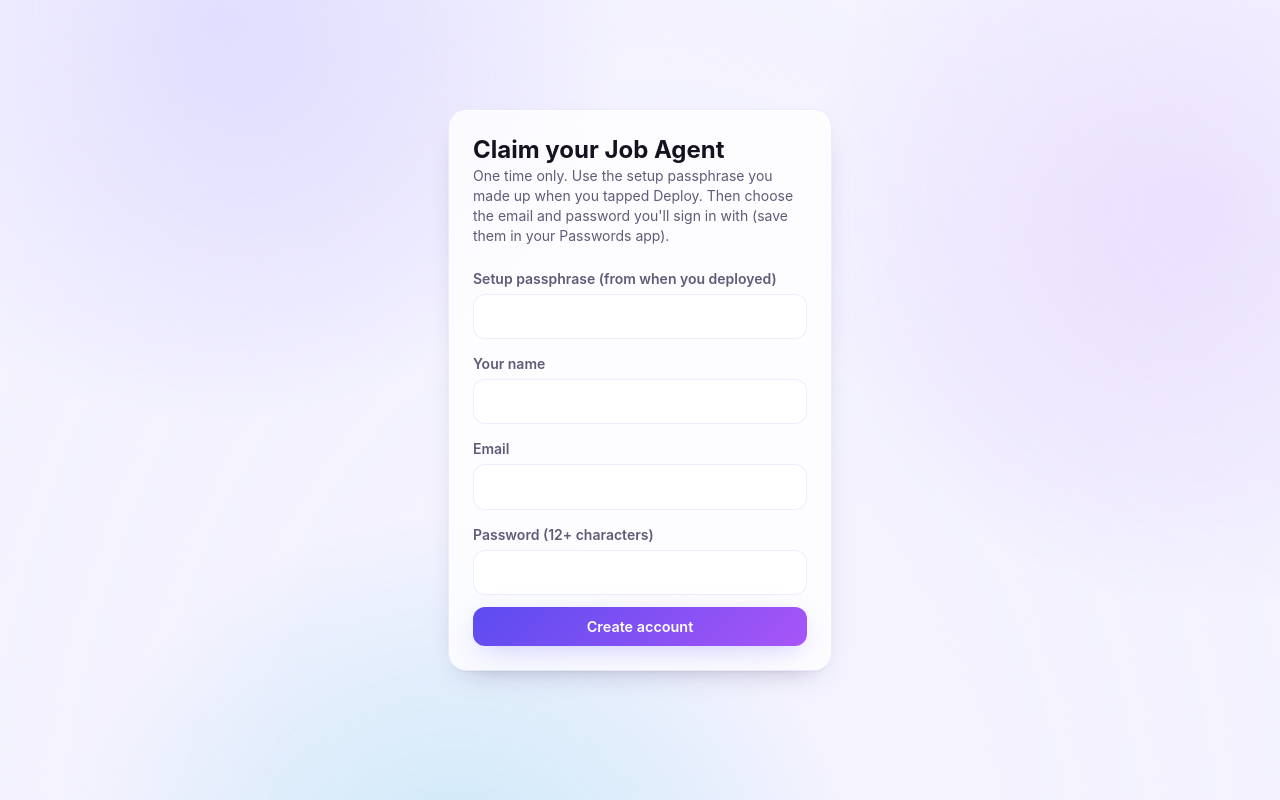
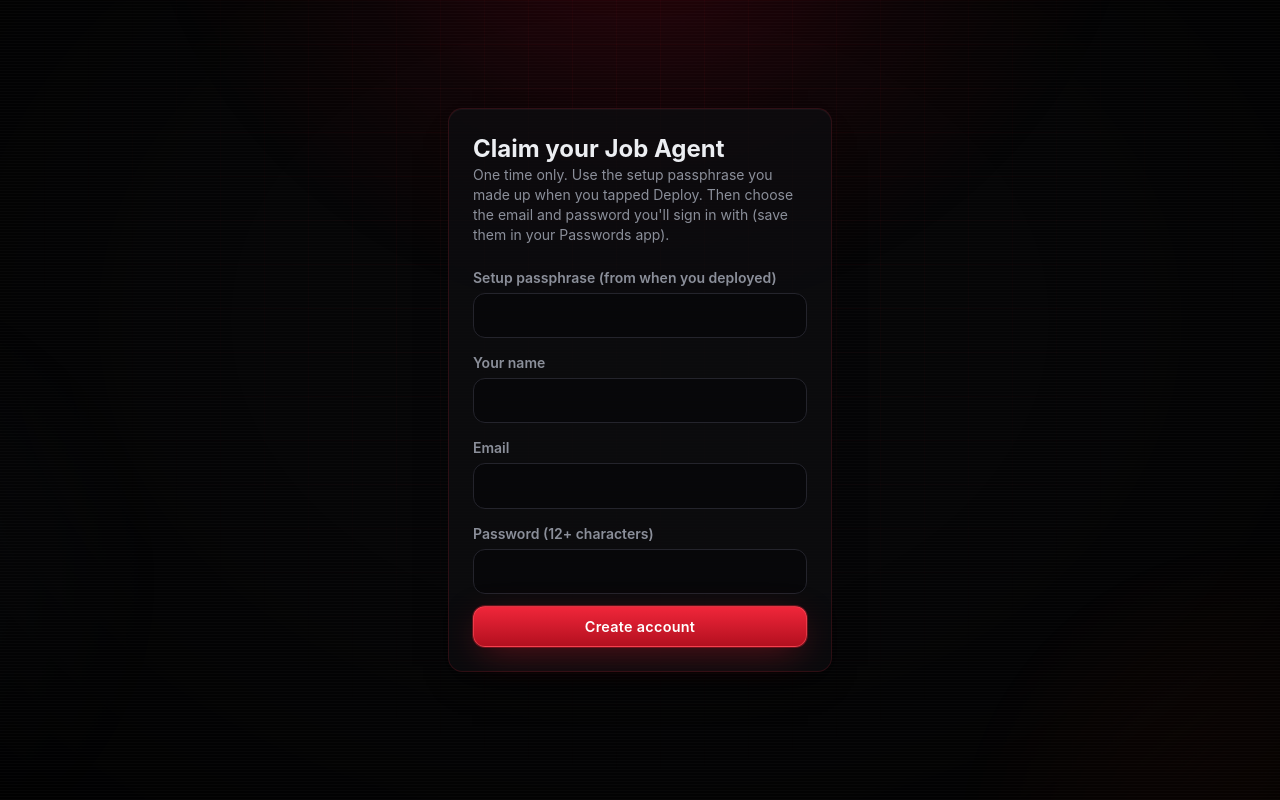
Before and after one commit to YahyaHendawy/job-agent-template, a Next.js app: page /setup in a window 1280 px wide. Built offline with nearby package versions, Linux system fonts and the light colour scheme; no server answers; the database is empty.

Commit message:
Update from the main app
- Command-centre look: always dark, crimson reactor glow, HUD details

```diff
--- a/public/offline.html
+++ b/public/offline.html
@@ -2,8 +2,7 @@
 <html lang="en-GB"><head><meta charset="utf-8"><meta name="viewport" content="width=device-width,initial-scale=1,viewport-fit=cover">
 <title>Job Agent · offline</title>
 <style>
-:root{--bg:#f5f6f8;--card:#fff;--text:#14161b;--muted:#5d6470;--accent:#2457f5}
-@media (prefers-color-scheme:dark){:root{--bg:#0c0e12;--card:#161a21;--text:#eef0f4;--muted:#9aa2b1;--accent:#6b8cff}}
+:root{--bg:#050506;--card:#0d0d10;--text:#eceef2;--muted:#8b8f9a;--accent:#e11d2e}
 body{margin:0;background:var(--bg);color:var(--text);font:16px/1.5 -apple-system,system-ui,sans-serif;display:grid;place-items:center;min-height:100dvh;padding:16px;box-sizing:border-box}
 .c{background:var(--card);border-radius:20px;padding:24px;max-width:420px;box-shadow:0 4px 24px rgba(0,0,0,.06)}
 h1{font-size:20px;margin:8px 0}p{color:var(--muted);margin:8px 0}ul{padding-left:18px;color:var(--muted)}
--- a/src/app/(app)/page.tsx
+++ b/src/app/(app)/page.tsx
@@ -56,8 +56,8 @@ export default async function Home() {
   return (
     <div className="space-y-4">
       <header className="pt-1">
-        <h1 className="text-3xl font-extrabold tracking-tight"><span className="aura-text">Greetings{who ? `, ${who}` : ""}</span> <span className="inline-block origin-[70%_70%] wave">👋</span></h1>
-        <p className="text-sm text-muted">{today}</p>
+        <p className="hud-label mb-1"><span className="blink" style={{ color: "var(--accent)" }}>●</span> Systems online · <b>{today}</b></p>
+        <h1 className="text-3xl font-black tracking-tight"><span className="aura-text">Greetings{who ? `, ${who}` : ""}.</span></h1>
       </header>
       <SearchBox action="/search" placeholder="Search jobs, applications, emails, activity…" />
       <section className="card p-4 gradient-hero">
--- a/src/app/globals.css
+++ b/src/app/globals.css
@@ -55,116 +55,111 @@ a.card:active, .btn:active { transform: scale(.985); }
   *, *::before, *::after { animation: none !important; transition: none !important; }
 }
 
-/* ================= AURA THEME ================= */
-:root {
-  --bg: #f4f3ff; --surface: #ffffff; --surface-2: #f0eefc; --line: #e3e0f5;
-  --ink: #14121f; --muted: #5f5b78; --accent: #5b4cf0; --accent-ink: #ffffff;
-  --accent-2: #a855f7; --accent-3: #06b6d4;
-  --good: #0f8a62; --warn: #b86e00; --bad: #d23a4a;
-  --glass: color-mix(in srgb, var(--surface) 78%, transparent);
-  --glass-strong: color-mix(in srgb, var(--surface) 88%, transparent);
-  --edge: rgba(91, 76, 240, .10);
-  --shine: rgba(255, 255, 255, .7);
-  --glow: 0 8px 30px -8px rgba(91, 76, 240, .35);
-  --aura-1: rgba(124, 108, 255, .28); --aura-2: rgba(168, 85, 247, .20); --aura-3: rgba(6, 182, 212, .18);
-  color-scheme: light;
-}
-@media (prefers-color-scheme: dark) {
-  :root {
-    --bg: #07070d; --surface: #12121c; --surface-2: #1b1a29; --line: #262438;
-    --ink: #f1efff; --muted: #a19dbd; --accent: #8b7bff; --accent-ink: #ffffff;
-    --accent-2: #c084fc; --accent-3: #22d3ee;
-    --good: #34d399; --warn: #fbbf24; --bad: #fb7185;
-    --glass: color-mix(in srgb, var(--surface) 70%, transparent);
-    --glass-strong: color-mix(in srgb, var(--surface) 82%, transparent);
-    --edge: rgba(255, 255, 255, .07);
-    --shine: rgba(255, 255, 255, .06);
-    --glow: 0 10px 40px -10px rgba(139, 123, 255, .55);
-    --aura-1: rgba(110, 92, 255, .30); --aura-2: rgba(192, 132, 252, .20); --aura-3: rgba(34, 211, 238, .16);
-    color-scheme: dark;
-  }
+/* ================= COMMAND CENTRE THEME (always dark) ================= */
+:root, :root[data-theme] {
+  --bg: #050506; --surface: #0d0d10; --surface-2: #16161b; --line: #24242c;
+  --ink: #eceef2; --muted: #8b8f9a; --accent: #e11d2e; --accent-ink: #ffffff;
+  --accent-2: #ff5a1f; --accent-3: #9ca3af;
+  --good: #22c55e; --warn: #f59e0b; --bad: #ff3b4e;
+  --glass: rgba(13, 13, 16, .78);
+  --glass-strong: rgba(10, 10, 13, .9);
+  --edge: rgba(255, 45, 70, .14);
+  --shine: rgba(255, 255, 255, .035);
+  --glow: 0 0 0 1px rgba(225, 29, 46, .35), 0 10px 36px -10px rgba(225, 29, 46, .55);
+  --hud: ui-monospace, "SF Mono", Menlo, Consolas, monospace;
+  color-scheme: dark;
 }
 
-/* Drifting aurora behind everything (GPU transforms only; no filters, so it stays smooth on iPhone) */
+/* Reactor glow, targeting grid, scanlines and vignette behind everything */
 .aura-bg { position: fixed; inset: 0; z-index: -1; overflow: hidden; pointer-events: none; background: var(--bg); }
-.aura-bg span { position: absolute; width: 90vmax; height: 90vmax; border-radius: 50%; will-change: transform; }
-.aura-bg span:nth-child(1) { top: -45vmax; left: -30vmax; background: radial-gradient(closest-side, var(--aura-1), transparent 70%); animation: aura-a 26s ease-in-out infinite alternate; }
-.aura-bg span:nth-child(2) { top: -30vmax; right: -40vmax; background: radial-gradient(closest-side, var(--aura-2), transparent 70%); animation: aura-b 32s ease-in-out infinite alternate; }
-.aura-bg span:nth-child(3) { bottom: -55vmax; left: -10vmax; background: radial-gradient(closest-side, var(--aura-3), transparent 70%); animation: aura-c 38s ease-in-out infinite alternate; }
-.aura-bg::after { content: ""; position: absolute; inset: 0; background: radial-gradient(ellipse at 50% 120%, transparent 40%, color-mix(in srgb, var(--bg) 60%, transparent)); }
-@keyframes aura-a { to { transform: translate3d(18vmax, 12vmax, 0) scale(1.15); } }
-@keyframes aura-b { to { transform: translate3d(-16vmax, 18vmax, 0) scale(.9); } }
-@keyframes aura-c { to { transform: translate3d(14vmax, -16vmax, 0) scale(1.1); } }
+.aura-bg span { position: absolute; border-radius: 50%; will-change: transform, opacity; }
+.aura-bg span:nth-child(1) { width: 110vmax; height: 110vmax; left: 50%; top: -70vmax; margin-left: -55vmax;
+  background: radial-gradient(closest-side, rgba(180, 10, 30, .34), rgba(120, 0, 20, .12) 45%, transparent 72%); animation: reactor 7s ease-in-out infinite; }
+.aura-bg span:nth-child(2) { width: 70vmax; height: 70vmax; right: -35vmax; bottom: -40vmax;
+  background: radial-gradient(closest-side, rgba(255, 80, 20, .12), transparent 70%); animation: ember 30s ease-in-out infinite alternate; }
+.aura-bg span:nth-child(3) { width: 60vmax; height: 60vmax; left: -30vmax; top: 40vh;
+  background: radial-gradient(closest-side, rgba(90, 100, 120, .10), transparent 70%); animation: ember 36s ease-in-out infinite alternate-reverse; }
+.aura-bg::before { content: ""; position: absolute; inset: 0;
+  background-image: linear-gradient(rgba(255, 40, 60, .045) 1px, transparent 1px), linear-gradient(90deg, rgba(255, 40, 60, .045) 1px, transparent 1px);
+  background-size: 44px 44px;
+  -webkit-mask-image: radial-gradient(ellipse at 50% 20%, #000 10%, transparent 70%); mask-image: radial-gradient(ellipse at 50% 20%, #000 10%, transparent 70%); }
+.aura-bg::after { content: ""; position: absolute; inset: 0;
+  background: repeating-linear-gradient(0deg, rgba(255, 255, 255, .018) 0 1px, transparent 1px 3px), radial-gradient(ellipse at 50% 40%, transparent 45%, rgba(0, 0, 0, .75)); }
+@keyframes reactor { 0%, 100% { opacity: .75; transform: scale(1); } 50% { opacity: 1; transform: scale(1.06); } }
+@keyframes ember { to { transform: translate3d(-12vmax, -10vmax, 0) scale(1.15); } }
 html, body { background: transparent; }
 html { background: var(--bg); }
 
-/* Glass surfaces */
+/* Steel panels */
 .card {
   background: var(--glass);
   border: 1px solid var(--edge);
-  border-radius: 1.15rem;
-  box-shadow: inset 0 1px 0 var(--shine), 0 1px 2px rgba(0,0,0,.04), 0 12px 32px -18px rgba(20, 10, 60, .35);
+  border-radius: .9rem;
+  box-shadow: inset 0 1px 0 var(--shine), 0 18px 40px -24px rgba(0, 0, 0, .9);
 }
-a.card:hover { transform: translateY(-2px); border-color: color-mix(in srgb, var(--accent) 35%, var(--edge)); box-shadow: inset 0 1px 0 var(--shine), var(--glow); }
-.glass { background: var(--glass-strong); -webkit-backdrop-filter: blur(18px) saturate(160%); backdrop-filter: blur(18px) saturate(160%); }
+a.card:hover { transform: translateY(-1px); border-color: rgba(255, 45, 70, .45); box-shadow: inset 0 1px 0 var(--shine), var(--glow); }
+.glass { background: var(--glass-strong); -webkit-backdrop-filter: blur(16px) saturate(120%); backdrop-filter: blur(16px) saturate(120%); }
+.card h2 { text-transform: uppercase; letter-spacing: .12em; font-size: .78rem; font-family: var(--hud); color: color-mix(in srgb, var(--ink) 85%, var(--accent)); }
 
-/* Hero: glowing gradient rim */
+/* Status panel: HUD corner brackets and a scanning line */
 .gradient-hero {
-  position: relative; isolation: isolate;
-  background: linear-gradient(140deg, color-mix(in srgb, var(--accent) 22%, var(--glass)) 0%, var(--glass) 55%, color-mix(in srgb, var(--accent-3) 12%, var(--glass)) 100%);
-  -webkit-backdrop-filter: blur(14px) saturate(150%); backdrop-filter: blur(14px) saturate(150%);
+  position: relative; isolation: isolate; overflow: hidden;
+  background: linear-gradient(160deg, rgba(120, 8, 20, .35) 0%, var(--glass) 55%);
+  border-color: rgba(255, 45, 70, .32);
+  -webkit-backdrop-filter: blur(12px); backdrop-filter: blur(12px);
 }
 .gradient-hero::before {
-  content: ""; position: absolute; inset: 0; border-radius: inherit; padding: 1px; z-index: -1;
-  background: linear-gradient(120deg, var(--accent), var(--accent-2), var(--accent-3), var(--accent));
-  background-size: 300% 300%; animation: rim 8s linear infinite;
-  -webkit-mask: linear-gradient(#000 0 0) content-box, linear-gradient(#000 0 0); -webkit-mask-composite: xor; mask-composite: exclude; opacity: .75;
+  content: ""; position: absolute; inset: 6px; pointer-events: none; z-index: -1;
+  background:
+    linear-gradient(var(--accent), var(--accent)) top left / 18px 2px, linear-gradient(var(--accent), var(--accent)) top left / 2px 18px,
+    linear-gradient(var(--accent), var(--accent)) top right / 18px 2px, linear-gradient(var(--accent), var(--accent)) top right / 2px 18px,
+    linear-gradient(var(--accent), var(--accent)) bottom left / 18px 2px, linear-gradient(var(--accent), var(--accent)) bottom left / 2px 18px,
+    linear-gradient(var(--accent), var(--accent)) bottom right / 18px 2px, linear-gradient(var(--accent), var(--accent)) bottom right / 2px 18px;
+  background-repeat: no-repeat; filter: drop-shadow(0 0 4px rgba(225, 29, 46, .8));
 }
-@keyframes rim { to { background-position: 300% 0; } }
+.gradient-hero::after {
+  content: ""; position: absolute; left: 0; right: 0; top: -40%; height: 40%; pointer-events: none;
+  background: linear-gradient(180deg, transparent, rgba(255, 45, 70, .10), transparent); animation: scan 5.5s linear infinite;
+}
+@keyframes scan { to { top: 110%; } }
 
-/* Buttons */
-.btn-primary {
-  background: linear-gradient(135deg, var(--accent), var(--accent-2));
-  color: var(--accent-ink); box-shadow: var(--glow); position: relative; overflow: hidden;
-}
-.btn-primary::after {
-  content: ""; position: absolute; inset: 0; transform: translateX(-120%);
-  background: linear-gradient(110deg, transparent 30%, rgba(255,255,255,.35) 50%, transparent 70%);
-}
-.btn-primary:hover::after { transform: translateX(120%); transition: transform .7s ease; }
-.btn-ghost { background: color-mix(in srgb, var(--surface-2) 85%, transparent); border: 1px solid var(--edge); }
-.btn-danger { background: linear-gradient(135deg, #f43f5e, #e11d48); box-shadow: 0 8px 26px -10px rgba(244, 63, 94, .6); }
+/* Controls */
+.btn { letter-spacing: .02em; }
+.btn-primary { background: linear-gradient(180deg, #f0263a, #b3101f); color: #fff; box-shadow: var(--glow); position: relative; overflow: hidden; border: 1px solid rgba(255, 90, 100, .5); }
+.btn-primary::after { content: ""; position: absolute; inset: 0; transform: translateX(-120%); background: linear-gradient(110deg, transparent 30%, rgba(255,255,255,.25) 50%, transparent 70%); }
+.btn-primary:hover::after { transform: translateX(120%); transition: transform .6s ease; }
+.btn-ghost { background: rgba(22, 22, 27, .85); border: 1px solid var(--line); }
+.btn-ghost:hover { border-color: rgba(255, 45, 70, .4); }
+.btn-danger { background: linear-gradient(180deg, #ff3b4e, #9f0d1c); border: 1px solid rgba(255, 120, 130, .5); box-shadow: 0 0 24px -6px rgba(255, 40, 60, .8); text-transform: uppercase; letter-spacing: .08em; }
+.input { background: rgba(8, 8, 10, .85); border-color: var(--line); }
+.input:focus { outline: none; border-color: var(--accent); box-shadow: 0 0 0 3px rgba(225, 29, 46, .25), 0 0 18px -4px rgba(225, 29, 46, .6); }
+.chip { background: rgba(22, 22, 27, .85); border-color: var(--line); font-family: var(--hud); letter-spacing: .02em; }
+:focus-visible { outline: 2px solid var(--accent); outline-offset: 2px; }
+::selection { background: rgba(225, 29, 46, .45); color: #fff; }
 
-/* Inputs, chips, focus */
-.input { background: color-mix(in srgb, var(--surface) 85%, transparent); border-color: var(--edge); }
-.input:focus { outline: none; border-color: var(--accent); box-shadow: 0 0 0 4px color-mix(in srgb, var(--accent) 22%, transparent); }
-.chip { background: color-mix(in srgb, var(--surface-2) 80%, transparent); border-color: var(--edge); }
-:focus-visible { outline: 2px solid var(--accent); outline-offset: 2px; }
-::selection { background: color-mix(in srgb, var(--accent) 35%, transparent); }
-
-/* Gradient, shimmering headline text */
+/* Headline: cold steel into crimson */
 .aura-text {
-  background: linear-gradient(100deg, var(--ink) 0%, var(--accent) 35%, var(--accent-2) 55%, var(--accent-3) 75%, var(--ink) 100%);
-  background-size: 250% 100%; -webkit-background-clip: text; background-clip: text; color: transparent;
-  animation: shimmer 9s ease-in-out infinite alternate;
+  background: linear-gradient(100deg, #f4f5f7 0%, #b9bec8 40%, #ff2a3d 75%, #8a0d17 100%);
+  background-size: 220% 100%; -webkit-background-clip: text; background-clip: text; color: transparent;
+  animation: shimmer 10s ease-in-out infinite alternate; filter: drop-shadow(0 0 18px rgba(225, 29, 46, .25));
 }
 @keyframes shimmer { from { background-position: 0% 0; } to { background-position: 100% 0; } }
+.hud-label { font-family: var(--hud); text-transform: uppercase; letter-spacing: .22em; font-size: .68rem; color: var(--muted); }
+.hud-label b { color: var(--accent); font-weight: 600; }
+@keyframes blink { 50% { opacity: .25; } }
+.blink { animation: blink 1.6s steps(2, start) infinite; }
 
-/* Glowing status dot and active tab */
-.glow-dot { box-shadow: 0 0 0 3px color-mix(in srgb, currentColor 18%, transparent), 0 0 14px currentColor; }
-.tab-active { color: var(--accent); }
+/* Status light and navigation */
+.glow-dot { box-shadow: 0 0 0 3px color-mix(in srgb, currentColor 20%, transparent), 0 0 16px currentColor; }
+.tab-active { color: #ff3b4e; text-shadow: 0 0 12px rgba(255, 45, 70, .7); }
 .tab-active::before {
-  content: ""; position: absolute; top: 0; left: 28%; right: 28%; height: 3px; border-radius: 0 0 6px 6px;
-  background: linear-gradient(90deg, var(--accent), var(--accent-3)); box-shadow: 0 0 12px var(--accent);
+  content: ""; position: absolute; top: 0; left: 26%; right: 26%; height: 2px;
+  background: #ff2a3d; box-shadow: 0 0 10px 1px rgba(255, 42, 61, .9);
 }
-.side-active { background: linear-gradient(90deg, color-mix(in srgb, var(--accent) 22%, transparent), transparent); color: var(--ink); box-shadow: inset 2px 0 0 var(--accent); }
+.side-active { background: linear-gradient(90deg, rgba(225, 29, 46, .22), transparent); color: #fff; box-shadow: inset 2px 0 0 #ff2a3d; }
 
-/* Thin, tinted scrollbars on desktop */
-* { scrollbar-width: thin; scrollbar-color: color-mix(in srgb, var(--accent) 35%, transparent) transparent; }
+* { scrollbar-width: thin; scrollbar-color: rgba(225, 29, 46, .45) transparent; }
 
 @media (prefers-reduced-motion: reduce) {
-  .aura-bg span, .gradient-hero::before, .aura-text { animation: none !important; }
+  .aura-bg span, .gradient-hero::after, .aura-text, .blink { animation: none !important; }
 }
-/* little wave on the greeting, once */
-@keyframes wave { 0%,60%,100% { transform: rotate(0); } 10%,30% { transform: rotate(14deg); } 20% { transform: rotate(-8deg); } 40% { transform: rotate(-4deg); } 50% { transform: rotate(10deg); } }
-.wave { animation: wave 1.8s ease-in-out .4s 1 both; }
--- a/src/app/layout.tsx
+++ b/src/app/layout.tsx
@@ -15,8 +15,8 @@ export const viewport: Viewport = {
   initialScale: 1,
   viewportFit: "cover",
   themeColor: [
-    { media: "(prefers-color-scheme: light)", color: "#f4f3ff" },
-    { media: "(prefers-color-scheme: dark)", color: "#07070d" },
+    { media: "(prefers-color-scheme: light)", color: "#050506" },
+    { media: "(prefers-color-scheme: dark)", color: "#050506" },
   ],
 };
 
```
Also changed, not shown: public/manifest.webmanifest.
